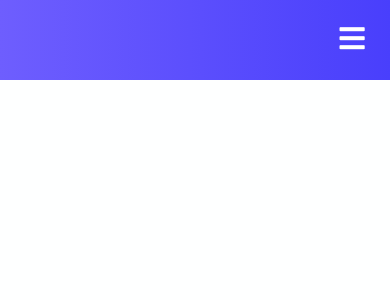
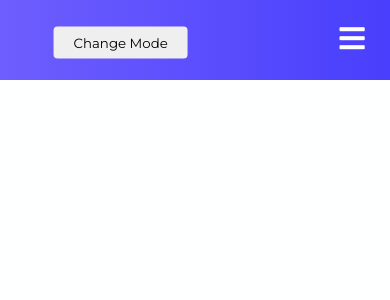
Before and after one commit to Stephan543/portfolio, a React (Create React App) app: page / in a window 390 px wide. Shown: the top 300 px of the page. Built offline with nearby package versions, Linux system fonts and the light colour scheme.

Commit message:
Mobile issue fix

```diff
--- a/src/DarkModeToggle.js
+++ b/src/DarkModeToggle.js
@@ -33,7 +33,7 @@ class DarkModeToggle extends Component {
 
     render(){
         return (
-            <button onClick={this.handleModeChange}>Change Mode</button>
+            <button className="btn btn--small" onClick={this.handleModeChange}>Change Mode</button>
         );
     }
 }
--- a/src/components/Button.js
+++ b/src/components/Button.js
@@ -24,7 +24,7 @@ export const Button = ({
     const checkButtonSize = SIZES.includes(buttonSize) ? buttonSize : SIZES[0];
 
     return (
-        <button className={`btn ${checkButtonStyle} ${checkButtonSize}`} onClick={onClick} type={type}>
+        <button className={`btn ${checkButtonStyle} ${checkButtonSize} cv-download`} onClick={onClick} type={type}>
             {children}
         </button>
     )
--- a/src/components/Navbar/Navbar.css
+++ b/src/components/Navbar/Navbar.css
@@ -7,7 +7,7 @@
     font-size: 1.2rem;
 }
 
-.navbar-logo{
+.navbar-button{
     color: #fff;
     justify-self: start;
     margin-left: 20px;
@@ -91,7 +91,7 @@
         border-radius: 0;
     }
 
-    .navbar-logo {
+    .navbar-button {
         position: absolute;
         top: 0;
         left: 0;
@@ -132,7 +132,7 @@
         transition: 250ms;
     }
 
-    Button {
+    .cv-download {
         display: none;
     }
 }
--- a/src/components/Navbar/Navbar.js
+++ b/src/components/Navbar/Navbar.js
@@ -16,7 +16,9 @@ class Navbar extends Component {
         return(
             <nav className="NavbarItems">
                 {/* <h1 className="navbar-logo">React<i className="fab fa-react"></i></h1> */}
-                <DarkModeToggle />
+                <h1 className="navbar-button">
+                    <DarkModeToggle />
+                </h1>
                 <div className="menu-icon" onClick={this.handleClick}>
                     <i className={this.state.clicked ? 'fas fa-times' : 'fas fa-bars'}></i>
                 </div>
```
